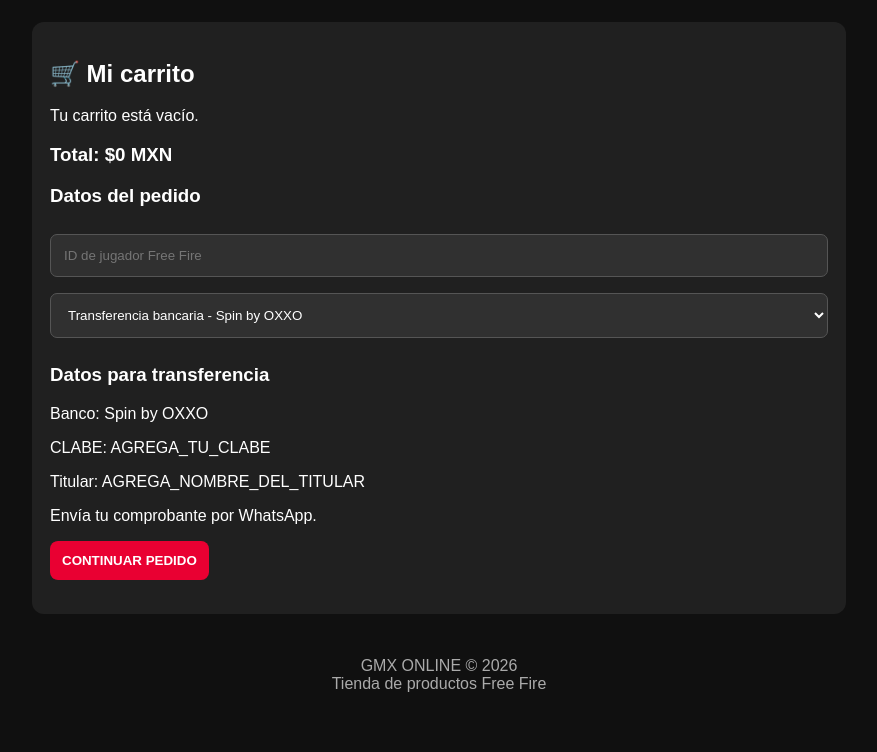
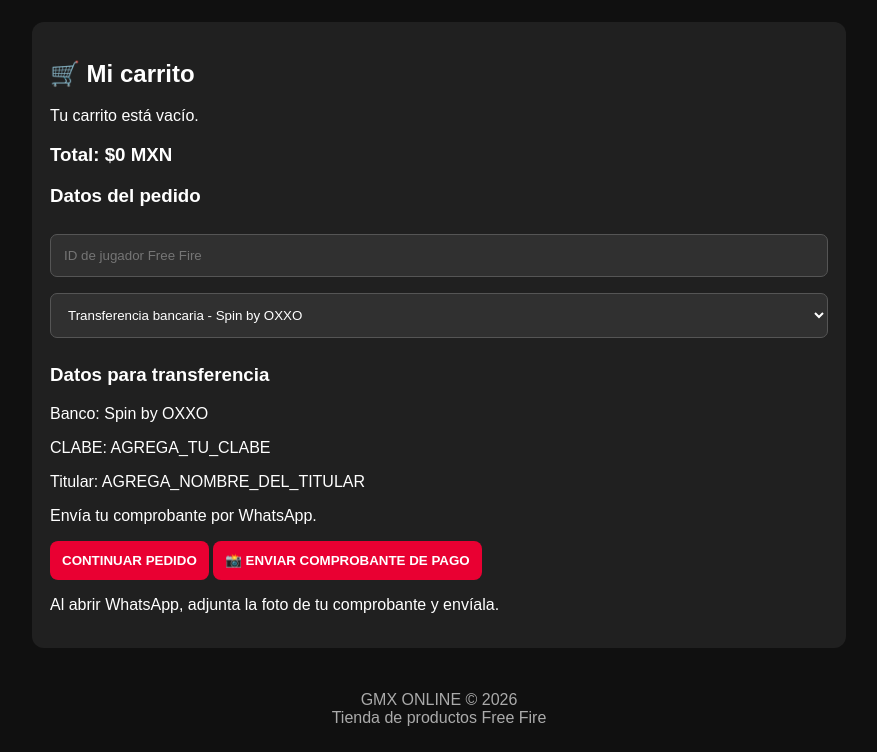
Before and after one commit to aangelitobbtz12-ui/Gmx-online, a plain HTML site: page index.html in a window 1280 px wide. Shown: the part 2450-3202 px from the top of the page, without its empty margins (201-1078 px from the left). Before the commit the page ends 3168 px from the top, so only its background shows below. Drawn offline with Linux system fonts and the light colour scheme.

Commit message:
Update index.html

```diff
--- a/index.html
+++ b/index.html
@@ -64,6 +64,8 @@ footer{text-align:center;padding:25px;color:#aaa}
 <p>Envía tu comprobante por WhatsApp.</p>
 </div>
 <button onclick="checkout()">CONTINUAR PEDIDO</button>
+  <button onclick="sendReceipt()">📸 ENVIAR COMPROBANTE DE PAGO</button>
+<p>Al abrir WhatsApp, adjunta la foto de tu comprobante y envíala.</p>
 <p id="message"></p>
 </section>
 </main>
@@ -168,6 +170,32 @@ function checkout(){
 
  window.location.href=url;
 }
+function sendReceipt(){
+  const id=document.getElementById("player").value.trim();
+  const payment=document.getElementById("payment").value;
+
+  if(!cart.length)return alert("Agrega productos");
+  if(!id)return alert("Escribe tu ID de jugador");
+
+  const total=cart.reduce((s,p)=>s+p.price,0);
+  const productsText=cart.map(p=>
+    "• "+p.name+" - $"+p.price+" MXN"
+  ).join("\n");
+
+  const message=
+    "📸 GMX ONLINE - ENVÍO DE COMPROBANTE\n\n"+
+    "ID: "+id+"\n\n"+
+    productsText+"\n\n"+
+    "TOTAL: $"+total+" MXN\n"+
+    "PAGO: "+payment+"\n\n"+
+    "Adjunto mi comprobante de pago.";
+
+  const url="https://wa.me/527226449648?text="+
+    encodeURIComponent(message);
+
+  window.location.href=url;
+  }
+
 
 
 renderProducts();
```
